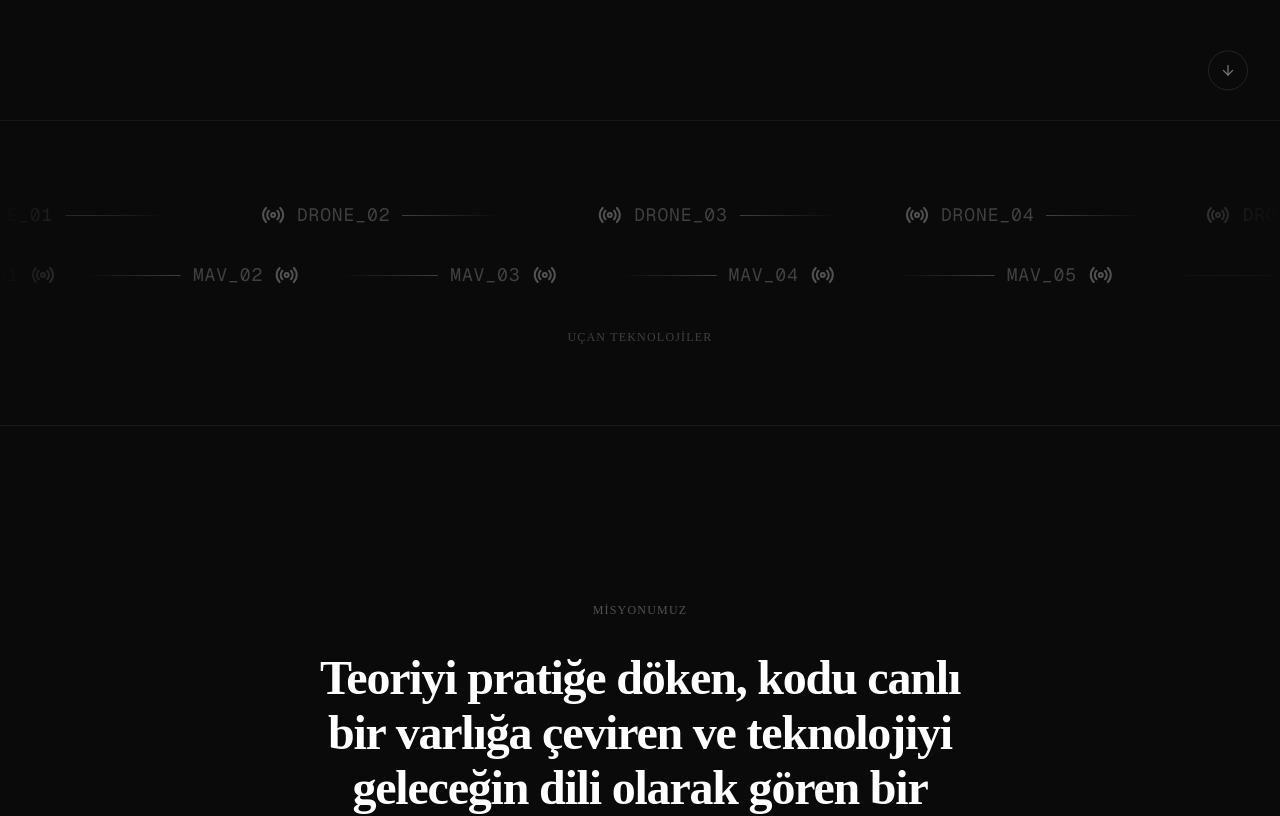
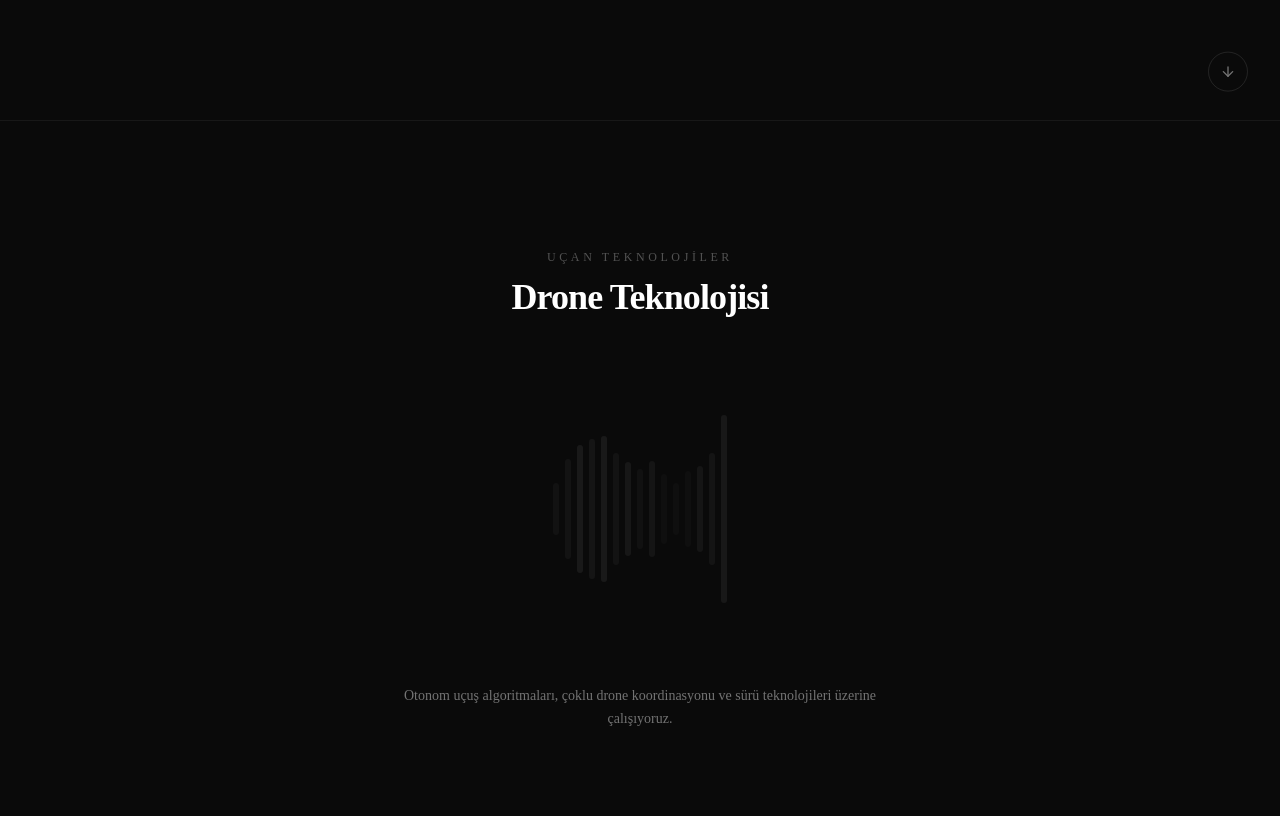
Before and after one commit to Merkutech/merkutech.github.io, a Next.js app: page / in a window 1280 px wide. Shown: the part 680-1496 px from the top of the page. Built offline with nearby package versions, Linux system fonts and the light colour scheme.

Commit message:
feat: enhance Drone Section with new animation and updated styling

```diff
--- a/app/page.tsx
+++ b/app/page.tsx
@@ -187,62 +187,63 @@ export default function Home() {
   );
 }
 
-/* ─── Drone Section ─── */
+/* ─── Drone Section — Teknik Dalga Animasyonu ─── */
 
 function DroneSection() {
+  const lines = [
+    { delay: 0, duration: 3, height: 40 },
+    { delay: 0.3, duration: 3.5, height: 70 },
+    { delay: 0.6, duration: 4, height: 50 },
+    { delay: 0.9, duration: 3.2, height: 90 },
+    { delay: 1.2, duration: 3.8, height: 60 },
+    { delay: 1.5, duration: 4.2, height: 80 },
+    { delay: 1.8, duration: 3.6, height: 45 },
+    { delay: 2.1, duration: 3.9, height: 75 },
+    { delay: 2.4, duration: 3.3, height: 55 },
+    { delay: 2.7, duration: 4.1, height: 85 },
+    { delay: 3.0, duration: 3.7, height: 65 },
+    { delay: 3.3, duration: 3.4, height: 95 },
+    { delay: 3.6, duration: 4.0, height: 50 },
+    { delay: 3.9, duration: 3.5, height: 70 },
+    { delay: 4.2, duration: 3.8, height: 80 },
+  ];
+
   return (
-    <section className="relative py-20 overflow-hidden border-y border-white/[0.06]">
-      <div className="absolute inset-y-0 left-0 w-32 bg-gradient-to-r from-background to-transparent z-10 pointer-events-none" />
-      <div className="absolute inset-y-0 right-0 w-32 bg-gradient-to-l from-background to-transparent z-10 pointer-events-none" />
+    <section className="relative py-24 md:py-32 overflow-hidden border-y border-white/[0.06]">
+      {/* Başlık */}
+      <div className="text-center mb-16">
+        <p className="text-xs text-neutral-600 tracking-[0.3em] uppercase mb-3">Uçan Teknolojiler</p>
+        <h2 className="text-3xl md:text-4xl font-bold text-white tracking-tight">
+          Drone Teknolojisi
+        </h2>
+      </div>
 
-      <div className="relative">
-        <div className="flex items-center gap-16 mb-8">
-          {[...Array(6)].map((_, i) => (
+      {/* Dalga animasyonu */}
+      <div className="relative h-48 md:h-64 flex items-center justify-center gap-1 md:gap-1.5 px-4">
+        {lines.map((line, i) => (
           <motion.div
             key={i}
-              className="flex items-center gap-3 shrink-0"
-              animate={{ x: ["0%", "-100%"] }}
+            className="w-1 md:w-1.5 rounded-full bg-white/[0.08]"
+            animate={{
+              height: [`${line.height * 0.3}%`, `${line.height}%`, `${line.height * 0.3}%`],
+              opacity: [0.3, 0.8, 0.3],
+            }}
             transition={{
-                duration: 20,
+              duration: line.duration,
+              delay: line.delay,
               repeat: Infinity,
-                ease: "linear",
-                delay: i * 3,
+              ease: "easeInOut",
             }}
-            >
-              <Radio className="h-6 w-6 text-neutral-600" />
-              <span className="text-lg font-mono text-neutral-700 tracking-wider">
-                DRONE_{String(i + 1).padStart(2, '0')}
-              </span>
-              <div className="w-24 h-px bg-gradient-to-r from-neutral-700 to-transparent" />
-            </motion.div>
+          />
         ))}
       </div>
 
-        <div className="flex items-center gap-16">
-          {[...Array(6)].map((_, i) => (
-            <motion.div
-              key={i}
-              className="flex items-center gap-3 shrink-0"
-              animate={{ x: ["-100%", "0%"] }}
-              transition={{
-                duration: 25,
-                repeat: Infinity,
-                ease: "linear",
-                delay: i * 4,
-              }}
-            >
-              <div className="w-24 h-px bg-gradient-to-l from-neutral-700 to-transparent" />
-              <span className="text-lg font-mono text-neutral-700 tracking-wider">
-                MAV_{String(i + 1).padStart(2, '0')}
-              </span>
-              <Radio className="h-6 w-6 text-neutral-600" />
-            </motion.div>
-          ))}
-        </div>
-      </div>
-
-      <div className="text-center mt-10">
-        <p className="text-xs text-neutral-700 tracking-widest uppercase">Uçan Teknolojiler</p>
+      {/* Alt metin */}
+      <div className="text-center mt-12 max-w-xl mx-auto px-5">
+        <p className="text-sm text-neutral-500 leading-relaxed">
+          Otonom uçuş algoritmaları, çoklu drone koordinasyonu ve sürü teknolojileri
+          üzerine çalışıyoruz.
+        </p>
       </div>
     </section>
   );
```
Lines whose indentation alone changed are shown as unchanged.
